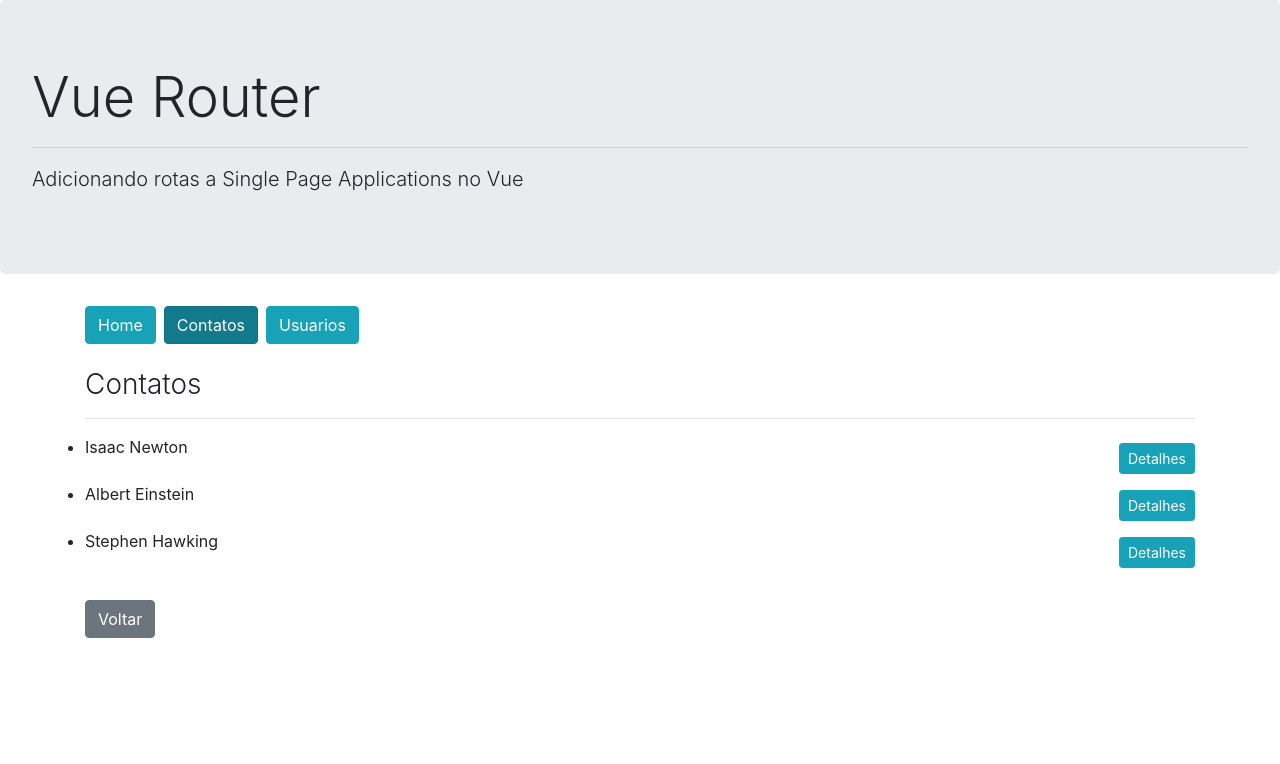
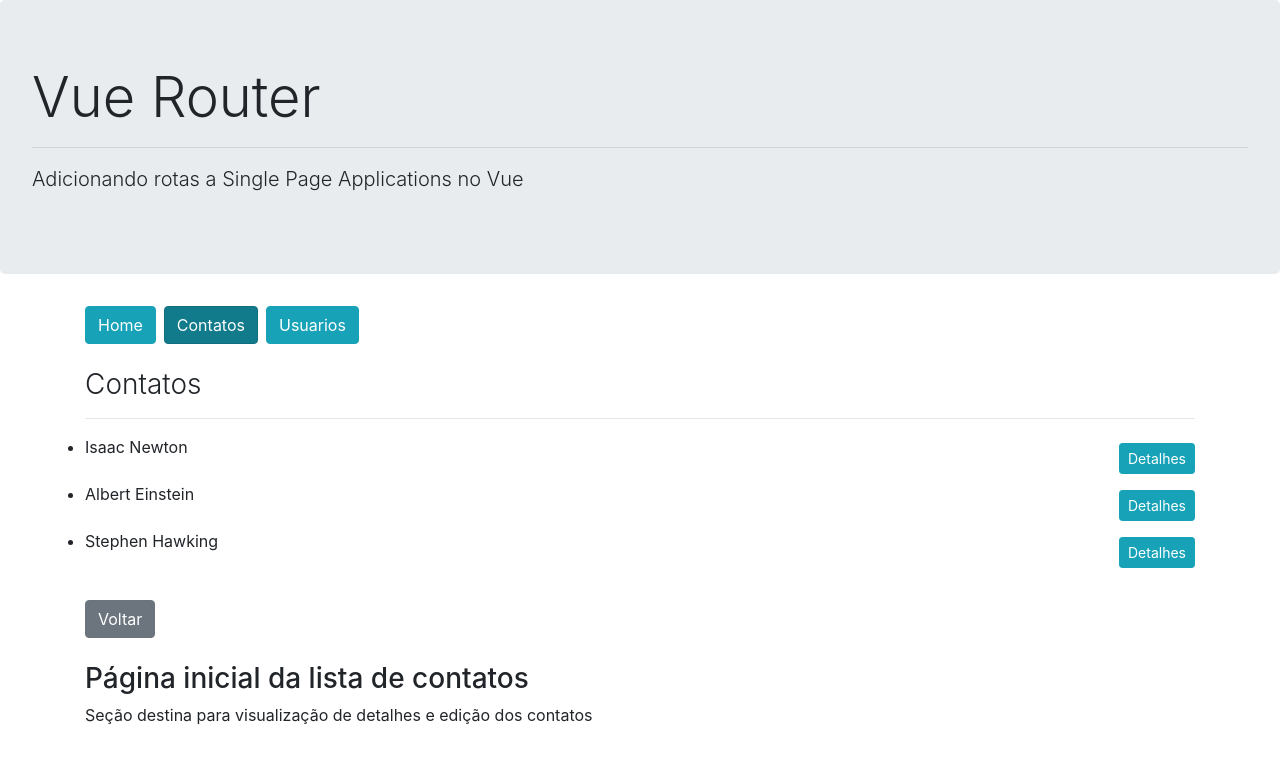
Before and after one commit to flavio-santana/adicionado-rotas-com-vue-router, a Vue app: page /contatos in a window 1280 px wide. Shown: the top 764 px of the page. Built offline with nearby package versions, Linux system fonts and the light colour scheme.

Commit message:
Reagindo a alterações nos parâmetros das rotas com watchers

```diff
--- a/src/components/contatos/ContatoDetalhes.vue
+++ b/src/components/contatos/ContatoDetalhes.vue
@@ -9,6 +9,11 @@ export default {
             id: this.$route.params.id
         }
     },
+    watch:  {
+        '$route'(to, from){
+            this.id = to.params.id
+        }
+    },
     created(){
         console.log('Parâmetros da rota: ', this.$route.params)
     }
--- /dev/null
+++ b/src/components/contatos/ContatosHome.vue
@@ -0,0 +1,10 @@
+<template>
+    <div>
+        <h3 class="font-height-light">
+            Página inicial da lista de contatos
+        </h3>
+        <p>
+            Seção destina para visualização de detalhes e edição dos contatos
+        </p>
+    </div>
+</template>
```
Also changed, not shown: src/router.js (+6 -4 lines).
